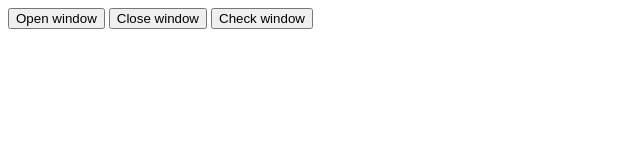
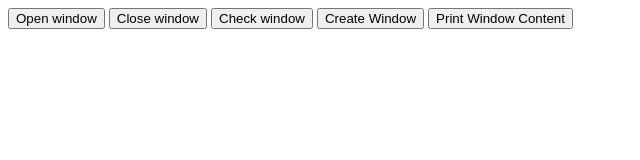
Before and after one commit to Techlead-ANKAN/JAVASCRIPT, a website: page 21_JS_Window/index.html in a window 1280 px wide. Shown: the whole page, without its empty margins (0-640 px from the left). Drawn offline with Linux system fonts and the light colour scheme.

Commit message:
Almost Done with Window Object Methods.

```diff
--- a/21_JS_Window/index.html
+++ b/21_JS_Window/index.html
@@ -10,5 +10,7 @@
     <button onclick="open_win()">Open window</button>
     <button onclick="close_win()">Close window</button>
     <button onclick="check()">Check window</button>
+    <button onclick="win()">Create Window</button>
+    <button onclick="window.print()">Print Window Content</button>
 </body>
 </html>
```
Also changed, not shown: 21_JS_Window/index.js (+67 -0 lines).
